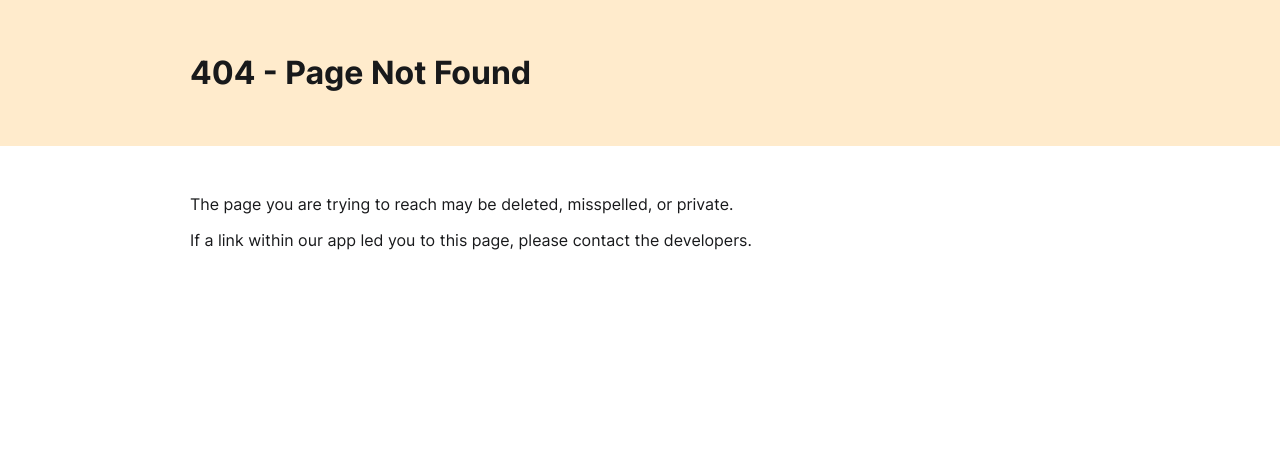
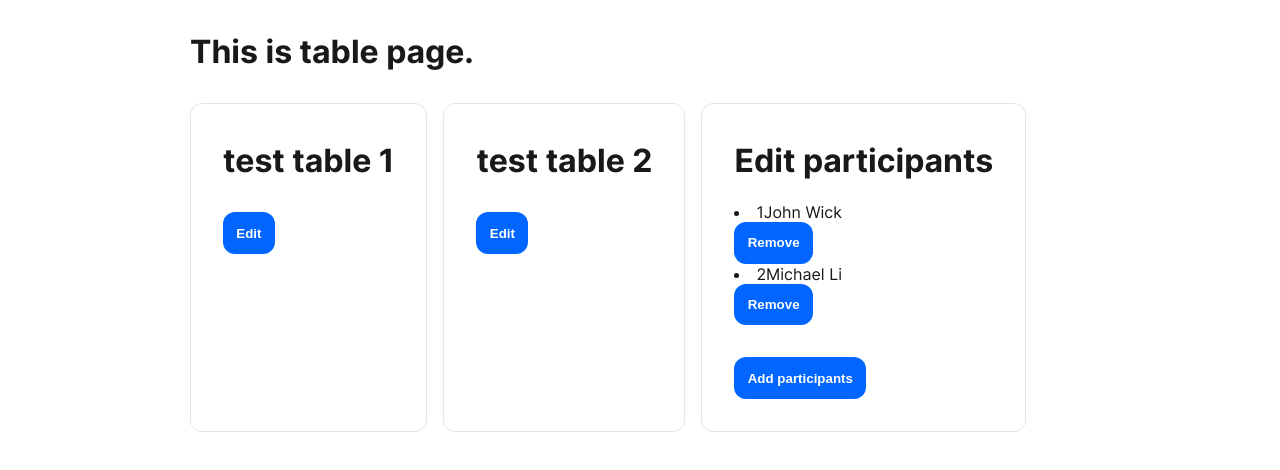
Before and after one commit to arbabf/next-gen-virtual-classroom, a Next.js app in the folder source/frontend/: page /table in a window 1280 px wide. Before the commit this address had no page. Shown: the top 470 px of the page. Built offline with nearby package versions, Linux system fonts and the light colour scheme.

Commit message:
Added Tables.

```diff
--- /dev/null
+++ b/source/frontend/components/common/tablecontainer/TableContainer.module.css
@@ -0,0 +1,10 @@
+.container {
+	display: flex;
+	gap: var(--spacing-s);
+	flex-wrap: wrap;
+	margin: var(--vertical-padding) 0;
+}
+
+.hidden {
+    display: none;
+}
--- /dev/null
+++ b/source/frontend/components/common/tablecontainer/TableContainer.tsx
@@ -0,0 +1,147 @@
+import { Component } from 'react';
+import React from 'react';
+import styles from './TableContainer.module.css';
+import Button from '../../common/button/button';
+import ButtonSet from '../../common/buttonset/buttonset';
+import Card from '../../common/card/card';
+
+/**
+ * Table Container props.
+ */
+
+type TableContainerProps = {
+    participants?: number;
+    showEditor?: boolean;
+    tables: string[];
+}
+
+type TableContainerState = {
+    participants: number;
+    showEditor: boolean;
+    tables: string[];
+}
+
+const EditParticipants = ({ show = false, currentTable = "Table name" }) =>
+    <div className={show ? "" : styles.hidden} >
+        <Card>
+            <h1>Edit participants</h1>
+            <li>
+                <span>1</span>
+                <span>John Wick</span>
+                <Button>
+                    <span>Remove</span>
+                </Button>
+            </li>
+
+            <li>
+                <span>2</span>
+                <span>Michael Li</span>
+                <Button>
+                    <span>Remove</span>
+                </Button>
+            </li>
+
+            <ButtonSet>
+                <Button>
+                    <span>Add participants</span>
+                </Button>
+
+            </ButtonSet>
+        </Card>
+    </div>
+
+export class TableContainer extends Component<TableContainerProps, TableContainerState> {
+    constructor(props: TableContainerProps) {
+        super(props);
+        this.state = {
+            participants: this.props.participants === undefined ? 0 : this.props.participants ,
+            showEditor: this.props.showEditor === undefined ? false : this.props.showEditor,
+            tables: this.props.tables
+        }
+    }
+
+    // functions for this class
+
+    // 1. show editor component
+
+
+
+    // 1. Edit participants
+    // editParticipants = () => {
+    //     return (
+    //         console.log("in EP"),
+    //         <div className={styles.container} >
+    //             <Card>
+    //                 <h1>Edit participants</h1>
+    //                 <li>
+    //                     <span>1</span>
+    //                     <span>John Wick</span>
+    //                     <Button>
+    //                         <span>Remove</span>
+    //                     </Button>
+    //                 </li>
+
+    //                 <li>
+    //                     <span>2</span>
+    //                     <span>Michael Li</span>
+    //                     <Button>
+    //                         <span>Remove</span>
+    //                     </Button>
+    //                 </li>
+
+    //                 <ButtonSet>
+    //                     <Button>
+    //                         <span>Add participants</span>
+    //                     </Button>
+
+    //                 </ButtonSet>
+    //             </Card>
+    //         </div>
+    //     )
+    // }
+
+    // 2. Show participants
+
+    // 3. Add tables?
+
+
+
+    render() {
+        return (
+            <div className={styles.container} >
+
+
+
+            {this.props.tables.map( (table) =>
+                <Card>
+                <h1>{table}</h1>
+
+                <ButtonSet>
+                    <Button onClick={() => this.setState({ showEditor: !this.state.showEditor })}>Edit</Button>
+                </ButtonSet>
+            </Card>)}
+
+                {/* <Card>
+                    <h1> Table 2</h1>
+
+                    <ButtonSet>
+                        <Button>Edit</Button>
+                    </ButtonSet>
+                </Card>
+
+                <Card>
+                    <h1> Table 3</h1>
+
+                    <ButtonSet>
+                        <Button>Edit</Button>
+                    </ButtonSet>
+                </Card> */}
+
+                <EditParticipants show={!this.state.showEditor} currentTable={"test"}></EditParticipants>
+
+            </div>
+
+        )
+    }
+
+}
--- /dev/null
+++ b/source/frontend/pages/table.tsx
@@ -0,0 +1,28 @@
+import type { NextPage } from 'next';
+import Head from 'next/head';
+import React from 'react';
+import styles from '../styles/pages/Home.module.css';
+import {TableContainer} from '../components/common/tablecontainer/TableContainer';
+//import TableContainer from
+
+const Home: NextPage = () => {
+	return (
+		<>
+			<Head>
+				<title>NGVC</title>
+				<meta name="description" content="Generated by create next app" />
+				<link rel="icon" href="/favicon.ico" />
+			</Head>
+
+			<main className={styles.main}>
+				<h1>This is table page.</h1>
+			</main>
+
+            <main className={styles.main}>
+				<TableContainer participants={4} tables={["test table 1", "test table 2"]}/>
+			</main>
+		</>
+	);
+};
+
+export default Home;
```
Also changed, not shown: source/frontend/entities/Table.ts (added, +16 -0 lines).
